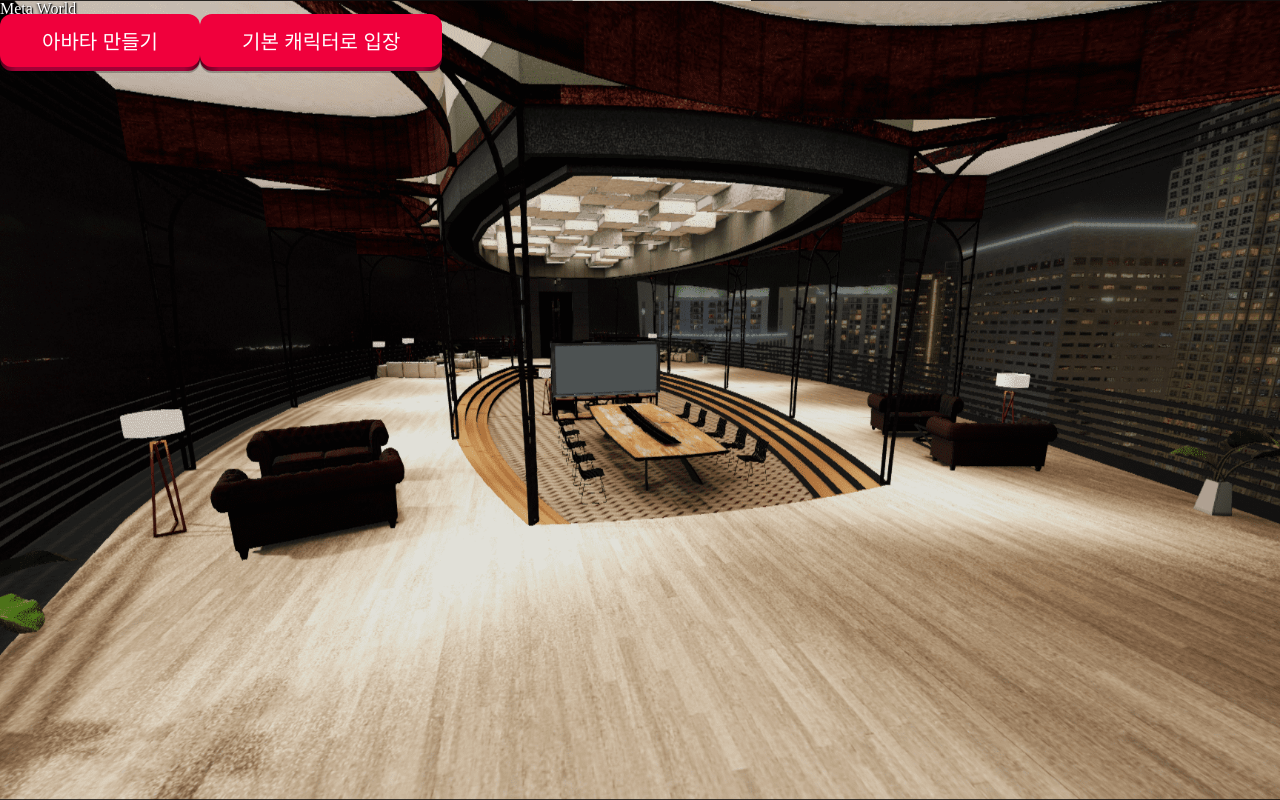
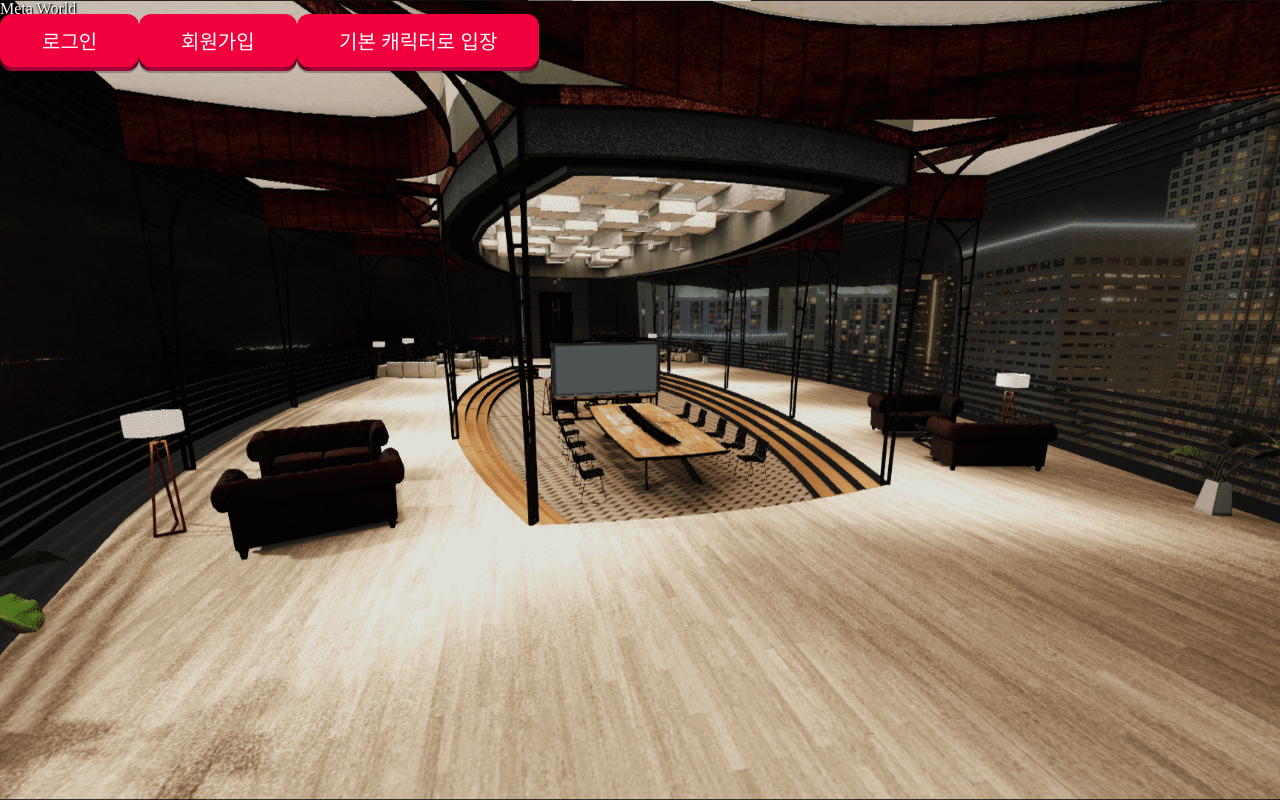
Before and after one commit to gudrb33333/meta-world-client, a React (Create React App) app: page / in a window 1280 px wide. Built offline with nearby package versions, Linux system fonts and the light colour scheme; no server answers.

Commit message:
Add SigninModal and SignupModal and ProfileModal to Home.tsx

```diff
--- a/src/component/home/Home.tsx
+++ b/src/component/home/Home.tsx
@@ -1,8 +1,70 @@
 import { Link } from 'react-router-dom';
+import axios from 'axios';
 import classNames from 'classnames';
 import styles from './Home.module.css';
+import SignupModal from './SignupModal';
+import SigninModal from './SigninModal';
+import ProfileModal from './ProfileModal';
+import { useEffect, useState } from 'react';
 
 function Home() {
+	const [isLoggedIn, setIsLoggedIn] = useState(false);
+	const [isSigninModalOn, setIsSigninModalOn] = useState(false);
+	const [isSignupModalOn, setIsSignupModalOn] = useState(false);
+	const [isProfileModalOn, setIsProfileModalOn] = useState(false);
+
+	const openSigninModal = () => {
+		setIsSigninModalOn(true);
+	};
+
+	const closeSigninModal = () => {
+		setIsSigninModalOn(false);
+	};
+
+	const openSignupModal = () => {
+		setIsSignupModalOn(true);
+	};
+
+	const closeSignupModal = () => {
+		setIsSignupModalOn(false);
+	};
+
+	const openProfileModal = () => {
+		setIsProfileModalOn(true);
+	};
+
+	const closeProfileModal = () => {
+		setIsProfileModalOn(false);
+	};
+
+	const loginComplete = () => {
+		setIsLoggedIn(true);
+	};
+
+	const logoutHandler = async () => {
+		try {
+			await axios.delete('/api/v1/auth/logout');
+			setIsLoggedIn(false);
+		} catch (error) {
+			if (error.response.status == 403) {
+				alert('이미 로그아웃 되었습니다.');
+				setIsLoggedIn(false);
+			}
+		}
+	};
+
+	useEffect(() => {
+		axios.get('/api/v1/members/me').then(
+			() => {
+				setIsLoggedIn(true);
+			},
+			() => {
+				setIsLoggedIn(false);
+			},
+		);
+	}, []);
+
+	if (isLoggedIn) {
 		return (
 			<div className={classNames([styles.home, styles.fadeIn])}>
 				<div className={styles.homeScreen}>
@@ -12,19 +74,30 @@ function Home() {
 						Meta World
 					</div>
 					<div className={styles.homeButtonContainer}>
-					<Link to="/avatar">
 						<button
 							className={classNames([
-								styles.homeCreateAvatarButton,
+								styles.homeRedBlockButton,
 								styles.pushable,
 								styles.slideInLeft,
 							])}
+							onClick={logoutHandler}
 						>
 							<span className={styles.shadow}></span>
 							<span className={styles.edge}></span>
-							<span className={styles.front}>아바타 만들기</span>
+							<span className={styles.front}>로그아웃</span>
 						</button>
-					</Link>
+						<button
+							className={classNames([
+								styles.homeRedBlockButton,
+								styles.pushable,
+								styles.slideInLeft,
+							])}
+							onClick={openProfileModal}
+						>
+							<span className={styles.shadow}></span>
+							<span className={styles.edge}></span>
+							<span className={styles.front}>프로필</span>
+						</button>
 						<Link to="/room?user-type=guest">
 							<button
 								className={classNames([styles.pushable, styles.slideInRight])}
@@ -34,10 +107,73 @@ function Home() {
 								<span className={styles.front}>기본 캐릭터로 입장</span>
 							</button>
 						</Link>
+						<ProfileModal
+							isModalOn={isProfileModalOn}
+							close={closeProfileModal}
+						/>
+					</div>
+				</div>
+			</div>
+		);
+	} else {
+		return (
+			<div className={classNames([styles.home, styles.fadeIn])}>
+				<div className={styles.homeScreen}>
+					<div
+						className={classNames([styles.homeTitle, styles.textFlickerInGlow])}
+					>
+						Meta World
+					</div>
+					<div className={styles.homeButtonContainer}>
+						<button
+							className={classNames([
+								styles.homeRedBlockButton,
+								styles.pushable,
+								styles.slideInLeft,
+							])}
+							onClick={openSigninModal}
+						>
+							<span className={styles.shadow}></span>
+							<span className={styles.edge}></span>
+							<span className={styles.front}>로그인</span>
+						</button>
+						<button
+							className={classNames([
+								styles.homeRedBlockButton,
+								styles.pushable,
+								styles.slideInLeft,
+							])}
+							onClick={openSignupModal}
+						>
+							<span className={styles.shadow}></span>
+							<span className={styles.edge}></span>
+							<span className={styles.front}>회원가입</span>
+						</button>
+						<Link to="/room?user-type=guest">
+							<button
+								className={classNames([
+									styles.homeRedBlockButton,
+									styles.pushable,
+									styles.slideInRight,
+								])}
+							>
+								<span className={styles.shadow}></span>
+								<span className={styles.edge}></span>
+								<span className={styles.front}>기본 캐릭터로 입장</span>
+							</button>
+						</Link>
+						<SigninModal
+							isModalOn={isSigninModalOn}
+							close={closeSigninModal}
+							loginComplete={loginComplete}
+							openProfileModal={openProfileModal}
+						/>
+						<SignupModal isModalOn={isSignupModalOn} close={closeSignupModal} />
 					</div>
 				</div>
 			</div>
 		);
 	}
+}
 
 export default Home;
```
Lines whose indentation alone changed are shown as unchanged.
